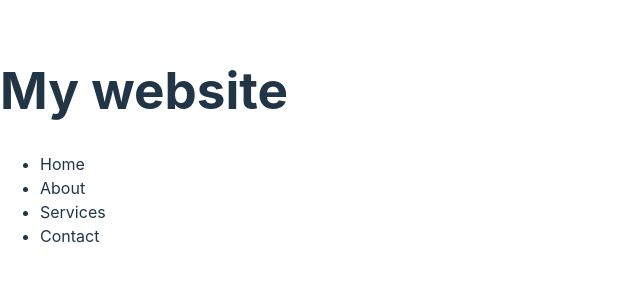
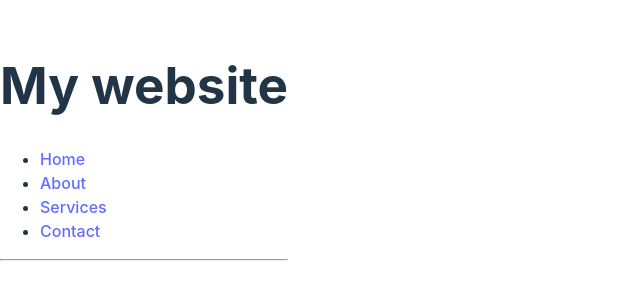
Before and after one commit to MSBandofChoctawIndians/react-template, a React (Vite) app: page / in a window 1280 px wide. Shown: the part 254-554 px from the top of the page, without its empty margins (0-640 px from the left). Built offline with nearby package versions, Linux system fonts and the light colour scheme.

Commit message:
Add Footer and update Header navigation

```diff
--- a/src/Header.jsx
+++ b/src/Header.jsx
@@ -6,12 +6,13 @@ function Header () {
       <h1>My website</h1>
       <nav>
         <ul>
-          <li>Home</li>
-          <li>About</li>
-          <li>Services</li>
-          <li>Contact</li>
+          <li><a href="#">Home</a></li>
+          <li><a href="#">About</a></li>
+          <li><a href="#">Services</a></li>
+          <li><a href="#">Contact</a></li>
         </ul>
       </nav>
+      <hr />
     </header>
   )
 }
```
Also changed, not shown: src/Footer.jsx (added, +11 -0 lines).
